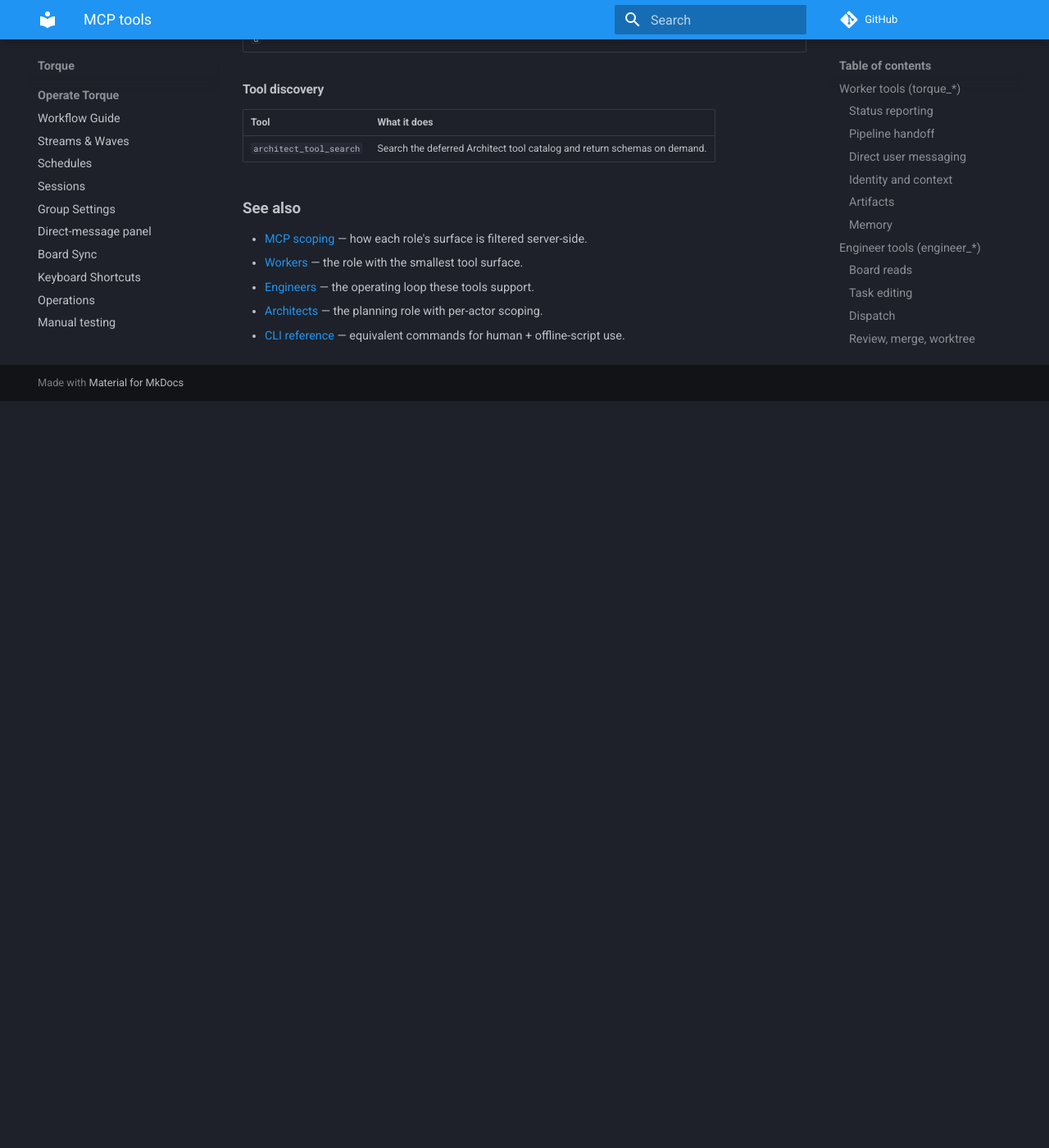
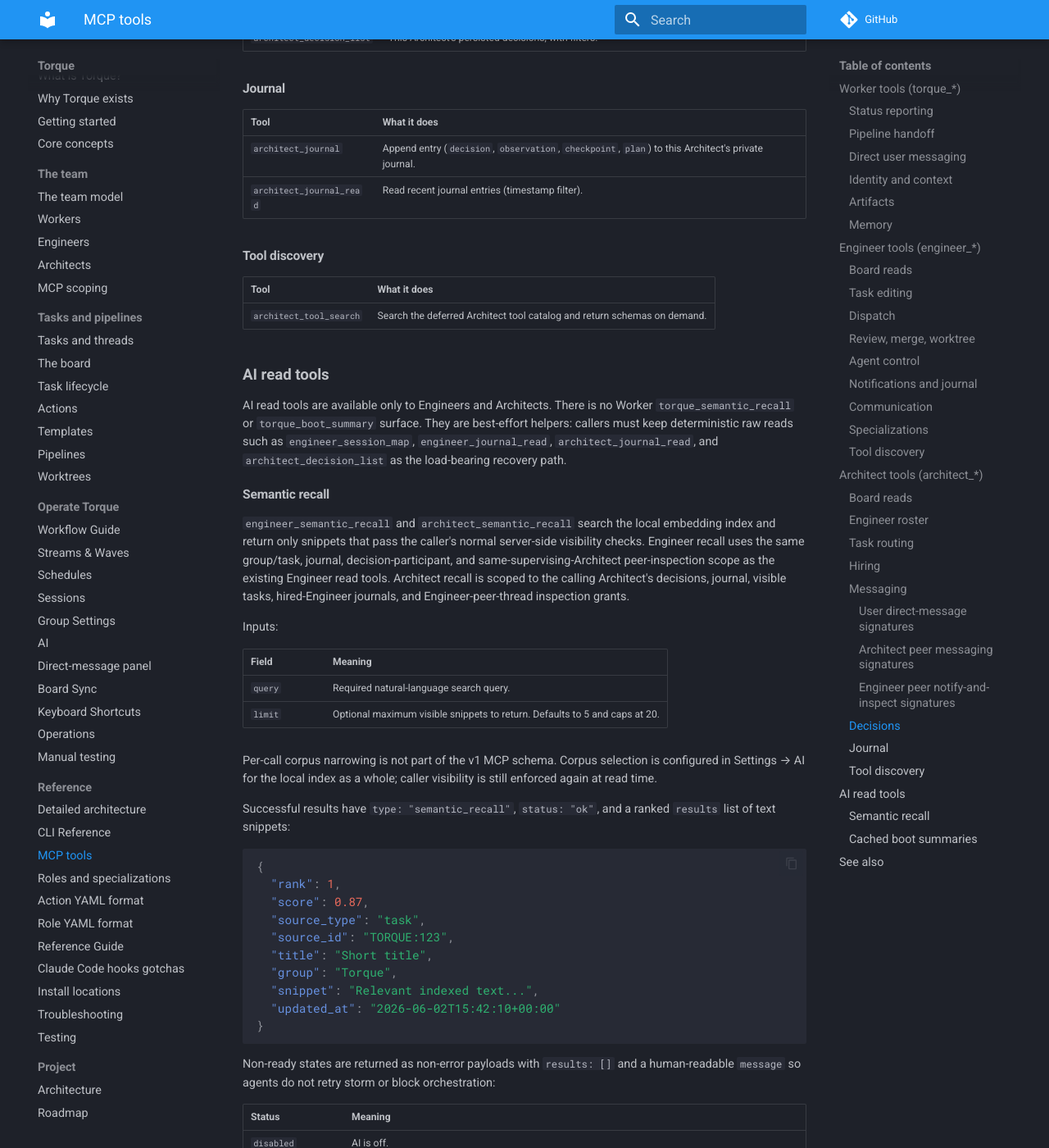
Before and after one commit to runtorque/torque, an MkDocs documentation site: the page built from docs/reference/mcp-tools.md, in a window 1280 px wide and 1400 px high, scrolled down 11430 px. Shown: the whole window at 82% size. Built offline with MkDocs 1.6.1 and Material for MkDocs 9.7.7, drawn with Linux system fonts in a browser that asks for light colours; comment, search, counter and statistics services are not loaded; before the commit the page ends 11919 px from its top, so only the background shows below that; some of the changed text lies outside the part shown.

Commit message:
AI v1 Slice 9: docs (mcp-tools + operator AI guide) + finisher cleanup
Slice 9 (finisher) of the AI-calls v1 plan (TORQUE:831; parent #498) — closes the build. Docs + a trivial cleanup; no functional change.

## What
- `docs/reference/mcp-tools.md`: documents the new read-only tools `engineer_semantic_recall` / `architect_semantic_recall` (query/limit inputs — NO per-call corpus, which is Settings-only in v1; ranked text-snippet output; recall statuses) and `engineer_boot_summary` / `architect_boot_summary` (cached payload; actual boot-summary statuses empty/ready/stale/refreshing/error).
- New `docs/operate/ai.md`: operator guide — enable flow, provider/model + embedding model, DB-stored keys + privacy, corpus toggles, Build/Rebuild + model-change rebuild warning, off-by-default + cost/privacy + egress-only-after-enable, `make ai-deps` optional install + heavy PyTorch/bge-m3 footprint, boot-summary behavior, doctor checks. Linked from CLAUDE.md + mkdocs.yml.
- `CLAUDE.md` / `AGENTS.md`: concise AI-subsystem invariant note (off-by-default; best-effort never load-bearing; keys in ai_provider_secrets not GlobalSettings; embeddings off the event loop; recall reuses the :801 same-architect auth; deps optional via make ai-deps).
- `torque/server.py`: removed the obsolete Slice-1 rebuild-confirm TODO (Slice 5 implemented the gate).
- `tests/test_boot_context_budget.py`: coverage that the boot-summary-first checklist keeps boot context bounded.

## Tested
Two independent reviews clean (initial caught two doc-accuracy blockers — undocumented per-call corpus + a wrong boot-summary status — both corrected; re-review confirmed). `py_compile`, doc link/anchor check, `test_boot_context_budget`/`test_ai_recall`/`test_ai_summaries`, full `make test` green (2046). ee zero-delta.

TORQUE:831 · #498

PR: https://github.com/runtorque/torque/pull/520

````diff
--- /dev/null
+++ b/docs/operate/ai.md
@@ -0,0 +1,158 @@
+# AI operator guide
+
+AI-calls v1 adds optional, best-effort AI helpers to Torque: cached boot
+summaries for Engineers/Architects, local semantic recall over selected Torque
+text, and metering/doctor visibility for the subsystem. It is deliberately not
+load-bearing. If AI is off, stale, missing dependencies, or the provider fails,
+Torque keeps using the raw deterministic tools for boot, dispatch, review, and
+merge.
+
+## Safety model
+
+- **Off by default.** New installs do not send prompts to any AI provider.
+- **Provider egress only after explicit enable.** Remote generation calls happen
+  only after an operator enables AI in Settings → AI and configures a provider
+  and model. Local embedding setup can still download packages/model weights
+  when you install/build the local index.
+- **Best effort.** AI failure degrades to raw tools such as session maps,
+  journals, decisions, and task reads. It should never block boot, dispatch,
+  review, merge, or daemon startup.
+- **Privacy/cost aware.** Enabling AI may send selected prompt/source context to
+  the configured generation provider and may incur provider costs. The local
+  vector index stores selected corpus text/chunks in the Torque SQLite profile
+  DB for recall.
+
+## Optional dependencies
+
+Base deploy does not install the embedding/index stack. From a normal operator
+shell, install optional AI dependencies with:
+
+```bash
+make ai-deps
+```
+
+`make ai-deps` installs into Torque's owned runtime venv after `make deps`. The
+AI dependency set includes `sentence-transformers` and `sqlite-vec`; first use
+of the default embedding model (`BAAI/bge-m3`) can download GB-scale model
+weights and may pull in a heavy PyTorch footprint. Plan disk/network time before
+building the index.
+
+## Settings → AI
+
+Open Global Settings and choose the **AI** tab.
+
+### Enable AI features
+
+The master toggle controls the subsystem. Leave it off when you want a strictly
+raw/deterministic Torque session. When off, semantic recall returns disabled or
+empty results. Cached boot-summary reads return `status: "empty"` with a
+disabled/fallback message and fall back to raw recovery tools.
+
+### Generation provider and model
+
+AI-calls v1 supports:
+
+- `anthropic` — configure a Claude model and API key.
+- `openai_compatible` — configure a base URL, model, and optional API key for a
+  local or compatible server.
+
+Generation calls are used for cached boot-summary refreshes. They are not made
+by the MCP read tools themselves.
+
+### API keys
+
+Provider keys are write-only in the UI. In v1 they are stored in the local
+profile SQLite database table `ai_provider_secrets`, not in `GlobalSettings`.
+Settings snapshots, export paths, and command/log payloads expose only redacted
+metadata such as configured/last-4 status; raw keys should stay out of logs and
+exports.
+
+### Embedding model
+
+The default local embedding model is `BAAI/bge-m3`. Local embeddings run on the
+operator machine through the optional dependency stack; Torque does not require
+a remote embedding API.
+
+Changing the embedding model requires rebuilding the entire vector index. The
+UI asks for confirmation and then marks/queues the index rebuild. Until the
+rebuild finishes, semantic recall may report `rebuild_pending` or
+`model_mismatch` and return no snippets.
+
+### Corpus toggles
+
+The corpus section controls which Torque source families are harvested into the
+local index:
+
+- Architect journals
+- Engineer journals
+- Decisions
+- Tasks
+- Engineer peer threads
+
+Corpus selection decides what can be indexed; it never bypasses role scope.
+Semantic recall still filters snippets through the calling Engineer/Architect's
+normal visibility rules before returning text.
+
+### Build / Rebuild index
+
+Use **Build index** for a new index and **Rebuild index** after corpus or model
+changes. The status panel shows dependency status, active/desired embedding
+model, dimensions, source/chunk counts, pending/stale/error counts, current job,
+and last build/error metadata.
+
+## MCP read tools
+
+Engineers and Architects get read-only AI tools documented in
+[MCP tools → AI read tools](../reference/mcp-tools.md#ai-read-tools):
+
+- `engineer_semantic_recall` / `architect_semantic_recall` — ranked text
+  snippets from the local vector index. Degraded statuses include `disabled`,
+  `not_ready`, `dependency_missing`, `rebuild_pending`, and `model_mismatch`.
+  Per-call corpus filtering is not part of the v1 MCP schema; use Settings →
+  AI corpus toggles to choose what the local index harvests.
+- `engineer_boot_summary` / `architect_boot_summary` — cached summary payloads
+  with readiness statuses `ready`, `stale`, `empty`, `refreshing`, and `error`.
+
+There are no Worker AI recall/summary tools in v1.
+
+## Cached boot summaries
+
+Boot summaries are generated out of band after AI is enabled. Reading
+`engineer_boot_summary` or `architect_boot_summary` never performs a live
+provider call. If the cache is absent, stale, empty because summaries are
+disabled, refreshing, or errored, operators and agents should fall back to raw
+tools (`engineer_session_map`, `engineer_journal_read`,
+`architect_journal_read`, `architect_decision_list`, and scoped task reads).
+
+The boot-summary toggle in Settings → AI can disable this cache independently
+of the master AI toggle.
+
+## Doctor checks
+
+Run:
+
+```bash
+torque doctor
+```
+
+The `[ai]` section reports whether AI is enabled, optional dependency status,
+install hint, desired/active embedding model, active dimensions, index status,
+chunk counts, model-mismatch chunks, and rebuild-required state.
+
+AI-specific warnings include:
+
+- `ai_optional_deps_missing` — AI is enabled but optional embedding/index
+  packages are missing. Run `make ai-deps` from a non-worker shell.
+- `ai_index_rebuild_pending` — desired and active embedding/index state diverge
+  or the index is marked rebuild-required.
+- `ai_index_chunk_model_mismatch` — stored chunks do not match the active
+  embedding model/dimensions.
+
+## AI v1 hardening follow-ups
+
+These are known follow-up ideas, not required operator action for v1:
+
+- Hard-terminate a hung in-flight embedding `ProcessPool` worker. The current
+  service recovers by resetting the executor.
+- Add an index dirty/rerun coalescing flag so overlapping source-mutation and
+  model-change rebuilds collapse into one follow-up rebuild.
--- a/docs/reference/mcp-tools.md
+++ b/docs/reference/mcp-tools.md
@@ -78,6 +78,8 @@
 | Tool | What it does |
 |---|---|
 | `engineer_board_summary` | Compact overview of lanes, pending asks, blocked tasks, agent state, hints, tracked `board_sync` state, and the caller's recent `dispatch_shapes`. The first call in any orchestration loop. |
+| `engineer_boot_summary` | Read this Engineer's cached AI boot-recovery summary. Never performs a live provider call on read. |
+| `engineer_semantic_recall` | Read-only semantic search over indexed AI text snippets visible to this Engineer. |
 | `engineer_board_list` | Full lane-grouped task list with optional filters; includes compact `board_sync` state when present. |
 | `engineer_session_map` | Deterministic structured snapshot of streams, asks, queued follow-ups, NEXT/PRODUCT/WORKFLOW context per stream, hints, and the caller's recent `dispatch_shapes`. The orientation surface for recovery. |
 | `engineer_task_show` | Full details for one task, including pipeline chain, compact `board_sync` state, and artifact metadata. |
@@ -230,6 +232,8 @@
 | Tool | What it does |
 |---|---|
 | `architect_board_summary` | Compact board overview with task excerpts, `created_by` attribution, compact `board_sync` state, and peer-message counts. |
+| `architect_boot_summary` | Read this Architect's cached AI boot-recovery summary. Never performs a live provider call on read. |
+| `architect_semantic_recall` | Read-only semantic search over indexed AI text snippets visible to this Architect. |
 | `architect_task_list` | Tasks with label/lane/engineer/creator/archived filters and compact `board_sync` state when present. AND semantics on labels. |
 | `architect_task_show` | Full details for one task, including compact `board_sync` state when present. |
 | `architect_task_chain` | Full derived-task tree for a pipeline with summary stats. |
@@ -436,6 +440,96 @@
 |---|---|
 | `architect_tool_search` | Search the deferred Architect tool catalog and return schemas on demand. |
 
+## AI read tools
+
+AI read tools are available only to Engineers and Architects. There is no
+Worker `torque_semantic_recall` or `torque_boot_summary` surface. They are
+best-effort helpers: callers must keep deterministic raw reads such as
+`engineer_session_map`, `engineer_journal_read`, `architect_journal_read`, and
+`architect_decision_list` as the load-bearing recovery path.
+
+### Semantic recall
+
+`engineer_semantic_recall` and `architect_semantic_recall` search the local
+embedding index and return only snippets that pass the caller's normal
+server-side visibility checks. Engineer recall uses the same group/task,
+journal, decision-participant, and same-supervising-Architect peer-inspection
+scope as the existing Engineer read tools. Architect recall is scoped to the
+calling Architect's decisions, journal, visible tasks, hired-Engineer journals,
+and Engineer-peer-thread inspection grants.
+
+Inputs:
+
+| Field | Meaning |
+|---|---|
+| `query` | Required natural-language search query. |
+| `limit` | Optional maximum visible snippets to return. Defaults to 5 and caps at 20. |
+
+Per-call corpus narrowing is not part of the v1 MCP schema. Corpus selection is
+configured in Settings → AI for the local index as a whole; caller visibility
+is still enforced again at read time.
+
+Successful results have `type: "semantic_recall"`, `status: "ok"`, and a
+ranked `results` list of text snippets:
+
+```json
+{
+  "rank": 1,
+  "score": 0.87,
+  "source_type": "task",
+  "source_id": "TORQUE:123",
+  "title": "Short title",
+  "group": "Torque",
+  "snippet": "Relevant indexed text...",
+  "updated_at": "2026-06-02T15:42:10+00:00"
+}
+```
+
+Non-ready states are returned as non-error payloads with `results: []` and a
+human-readable `message` so agents do not retry storm or block orchestration:
+
+| Status | Meaning |
+|---|---|
+| `disabled` | AI is off. |
+| `not_ready` | The index is absent, not built, or temporarily unavailable. |
+| `dependency_missing` | Optional embedding/index dependencies such as `sentence-transformers` or `sqlite-vec` are missing; run `make ai-deps` from a non-worker shell. |
+| `rebuild_pending` | The configured embedding model/index state requires a rebuild. |
+| `model_mismatch` | Query embedding dimensions or model metadata do not match the active index. |
+
+### Cached boot summaries
+
+`engineer_boot_summary` and `architect_boot_summary` return a cached
+boot-recovery summary payload. Reads never schedule or perform a live provider
+call; generation and refresh happen out of band after AI is explicitly enabled.
+
+Payload fields include:
+
+| Field | Meaning |
+|---|---|
+| `type` | `engineer_boot` or `architect_boot`. |
+| `summary_key` | Stable cache key for the caller scope. |
+| `status` | Summary readiness. Treat anything except `ready` as a raw-tool fallback. |
+| `summary` | Cached text summary, empty when unavailable. |
+| `source_counts` | Redacted source counts used to build the cache row. |
+| `generated_at` | Unix timestamp for the cached row. |
+| `source_hash` | Content hash for freshness comparison. |
+| `message` | Human-readable fallback guidance or error text. |
+
+Readiness statuses are:
+
+| Status | Meaning |
+|---|---|
+| `ready` | Cached summary is current for the recorded source hash/provider/model. |
+| `stale` | A previous summary exists but raw journal/decision/session-map tools are authoritative. |
+| `empty` | No usable cached summary exists yet. |
+| `refreshing` | An out-of-band refresh is in progress; use raw recovery tools. |
+| `error` | Last refresh failed; use raw recovery tools. |
+
+When AI or cached boot summaries are disabled, the MCP read returns
+`status: "empty"` with a disabled/fallback message. Treat `empty` and
+`refreshing` the same as `stale`: continue with raw deterministic tools and
+never block boot, dispatch, review, or merge on the summary.
+
 ## See also
 
 - [MCP scoping](../team/mcp-scoping.md) — how each role's surface is filtered server-side.
--- a/mkdocs.yml
+++ b/mkdocs.yml
@@ -58,6 +58,7 @@
       - Schedules: operate/schedules.md
       - Sessions: operate/sessions.md
       - Group Settings: operate/group-settings.md
+      - AI: operate/ai.md
       - Direct-message panel: operate/direct-message-panel.md
       - Board Sync: operate/board-sync.md
       - Keyboard Shortcuts: operate/keyboard-shortcuts.md
````
Also changed, not shown: AGENTS.md (+8 -0 lines), CLAUDE.md (+9 -1 lines), 2 other files.
